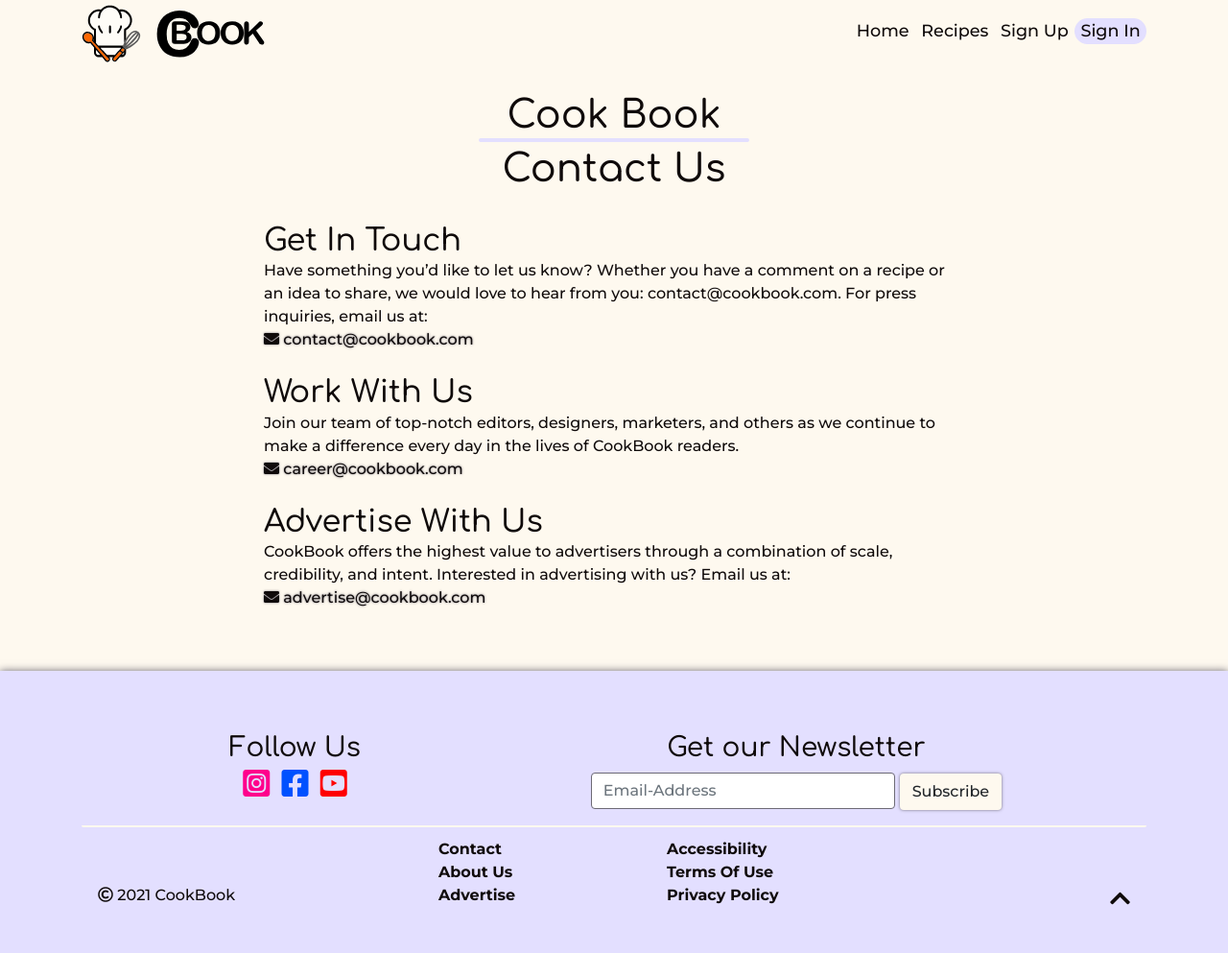
After one commit to Puksrevolution/milestone-project-3, a Flask app: page /contact in a window 1280 px wide. The commit adds this page. Shown: the whole page at 96% size. Run offline with Flask 2, Linux system fonts and the light colour scheme; some libraries are stand-ins or nearby versions.

Commit message:
Dev: Created contact.html

```diff
--- a/app.py
+++ b/app.py
@@ -23,6 +23,12 @@ app.secret_key = os.environ.get("SECRET_KEY")
 mongo = PyMongo(app)
 
 
+"""
+Render the Home, Article and
+all the Footer pages
+"""
+
+
 @app.route("/")
 def index():
     # 6 random recipes #
@@ -35,6 +41,11 @@ def index():
                            page_title="Yummy Recipes",
                            recipes=recipes,
                            random_recipes=random_recipes)
+
+
+@app.route("/contact")
+def contact():
+    return render_template("contact.html", page_title="Contact Us")
 
 
 """
--- a/static/css/style.css
+++ b/static/css/style.css
@@ -209,6 +209,17 @@ hr {
     border: 1px solid #6D6A75;
 }
 
+/*Utility Classes*/
+.link {
+    padding-top: 0.5rem;
+    text-shadow: 0 0 0.15rem #6D6A75;
+}
+.link:hover {
+    color: #6D6A75;
+    text-shadow: none;
+    text-decoration: underline;
+}
+
 /*Flash Messages*/
 .flashes h4 {
     background-color: #E3DFFF;
--- a/templates/base.html
+++ b/templates/base.html
@@ -164,7 +164,7 @@
                         <ul class="footer__footer-list">
                             <li>
                                 <strong>
-                                    <a class="footer__footer-link" target="_blank" href="#">
+                                    <a class="footer__footer-link" target="_blank" href="{{ url_for('contact') }}">
                                         Contact
                                     </a>
                                 </strong>
--- /dev/null
+++ b/templates/contact.html
@@ -0,0 +1,39 @@
+{% extends "base.html" %}
+
+{% block content %}
+<div class="row justify-content-center">
+    <div class="col-12 col-sm-9 col-lg-8">
+        <h2>Get In Touch</h2>
+        <p class="pb-4">
+            Have something you’d like to let us know? Whether you have a comment on a recipe or
+            an idea to share, we would love to hear from you: contact@cookbook.com.
+            For press inquiries, email us at:
+            <br>
+            <a class="link" href="mailto:contact@cookbook.com" target="_blank" rel="noopener">
+                <i class="fa fa-envelope" aria-hidden="true"></i>
+                contact@cookbook.com
+            </a>
+        </p>
+        <h2>Work With Us</h2>
+        <p class="pb-4">
+            Join our team of top-notch editors, designers, marketers, and others as we continue
+            to make a difference every day in the lives of CookBook readers.
+            <br>
+            <a class="link" href="mailto:career@cookbook.com" target="_blank" rel="noopener">
+                <i class="fa fa-envelope" aria-hidden="true"></i>
+                career@cookbook.com
+            </a>
+        </p>
+        <h2>Advertise With Us</h2>
+        <p>
+            CookBook offers the highest value to advertisers through a combination of scale,
+            credibility, and intent. Interested in advertising with us? Email us at:
+            <br>
+            <a class="link" href="mailto:advertise@cookbook.com" target="_blank" rel="noopener">
+                <i class="fa fa-envelope" aria-hidden="true"></i>
+                advertise@cookbook.com
+            </a>
+        </p>
+    </div>
+</div>
+{% endblock %}
```
